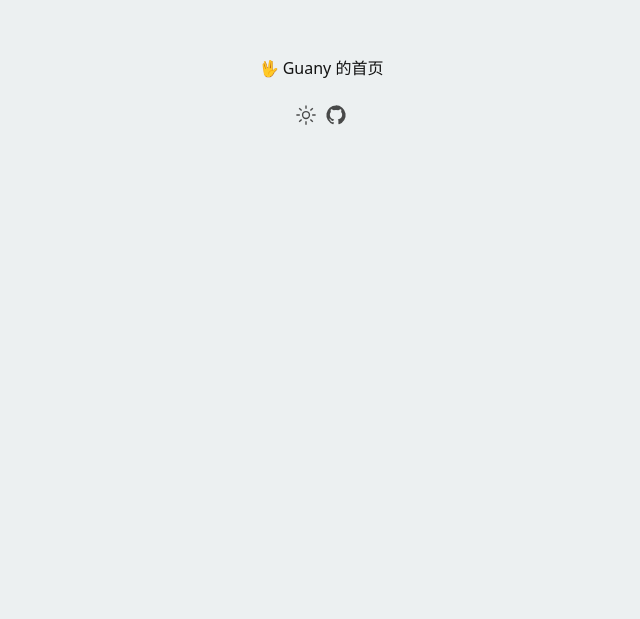
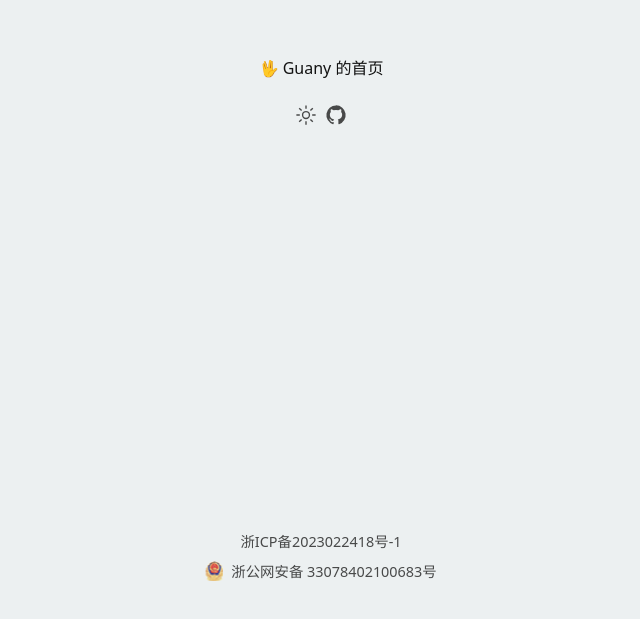
Before and after one commit to tlyboy/home, a Nuxt app: page / in a window 1280 px wide. Shown: the part 309-928 px from the top of the page, without its empty margins (319-959 px from the left). Before the commit the page ends 800 px from the top, so only its background shows below. Built offline with nearby package versions, Linux system fonts and the light colour scheme.

Commit message:
feat: Add beian information to footer

```diff
--- /dev/null
+++ b/components/TFooter.vue
@@ -0,0 +1,9 @@
+<template>
+  <footer flex="~ col" items-center p-10 gap-2>
+    <a icon-btn href="https://beian.miit.gov.cn/" target="_blank" rel="noopener noreferrer">浙ICP备2023022418号-1</a>
+    <a icon-btn flex items-center gap-2 href="https://beian.mps.gov.cn/#/query/webSearch?code=33078402100683" target="_blank" rel="noopener noreferrer">
+      <img h-5 src="~/assets/images/beian.png" alt="beian">
+      <span>浙公网安备 33078402100683号</span>
+    </a>
+  </footer>
+</template>
--- a/layouts/default.vue
+++ b/layouts/default.vue
@@ -4,4 +4,6 @@
 
     <TNavBar />
   </main>
+
+  <TFooter />
 </template>
```
Also changed, not shown: assets/images/beian.png (added).
